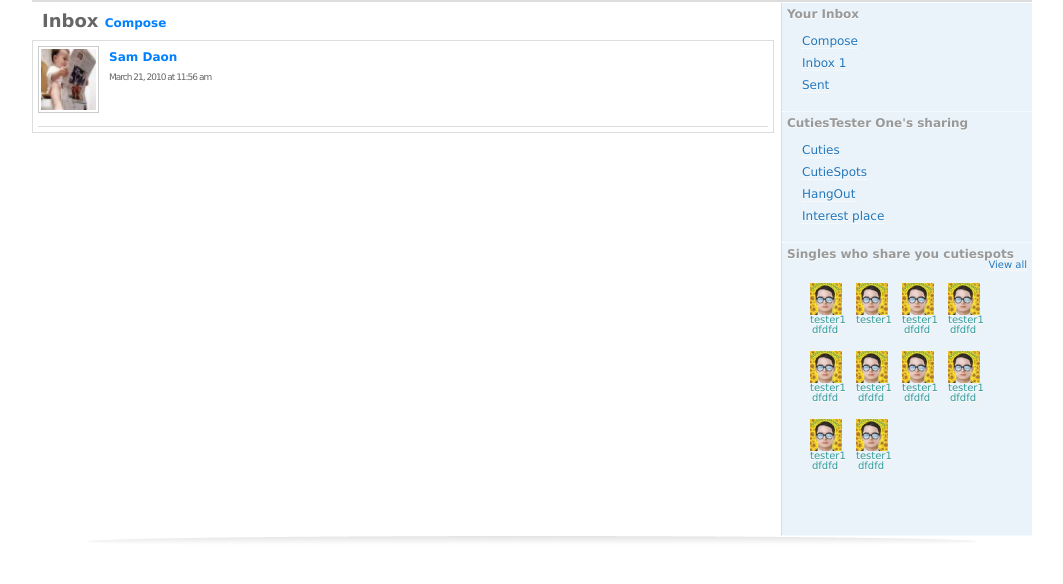
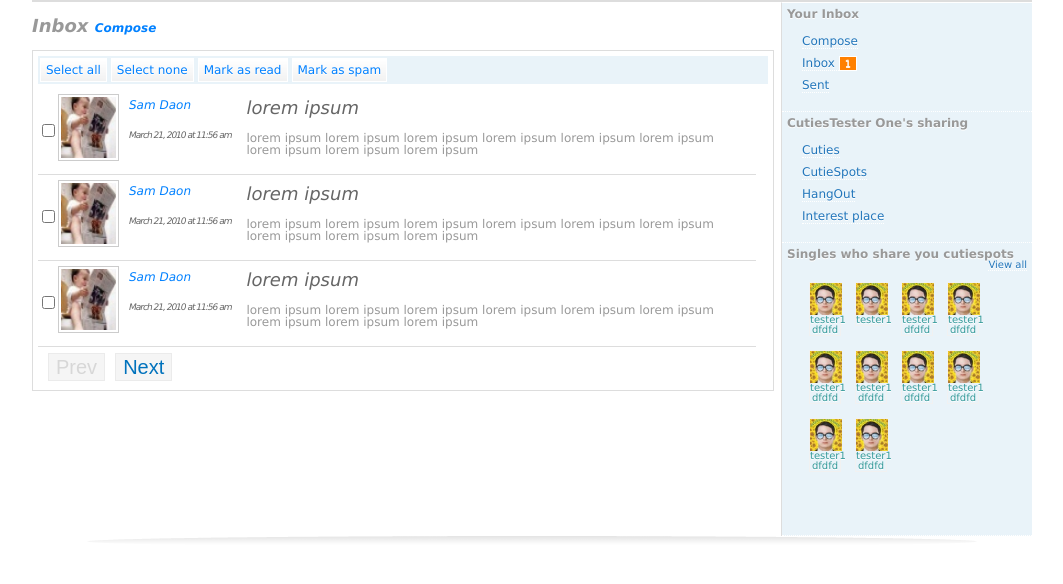
Before and after one commit to vukreative/CSUI, a plain HTML site: page inbox.html in a window 1280 px wide. Shown: the part 167-751 px from the top of the page, without its empty margins (108-1171 px from the left). Drawn offline with Linux system fonts and the light colour scheme.

Commit message:
inbox complete

```diff
--- a/css/style.css
+++ b/css/style.css
@@ -1594,7 +1594,7 @@ padding-left:24px;
 	margin-left:5px;
 	text-align: left;
 }
-.topcutie h3,.topcutiespot h3, .topusers h3, .user-recent-acts h3, .user-recent-cuties h3, .user-recent-cutiespot h3, .user-fans h3{
+.topcutie h3,.topcutiespot h3, .topusers h3, .user-recent-acts h3, .user-recent-cuties h3, .user-recent-cutiespot h3, .user-fans h3, .user-message h3{
 	font-size:18px;
 	font-weight:bold;
 	font-style:italic;
@@ -2724,10 +2724,8 @@ text-shadow:0 1px 0 #FFFFFF;
 .compose-new{
 	font-size:12px !important;
 }
-.user-message h3{
-	font-size:18px;
-	padding-left:10px;
-	color:#666;
+.user-message .inbox .messagebox{
+	margin-bottom:5px;
 }
 .user-message .inbox .messagebox .account-avatar{
 	border:1px solid #ccc;
@@ -2737,7 +2735,10 @@ text-shadow:0 1px 0 #FFFFFF;
 	width:55px;
 	height:61px;
 }
-.user-message h3.datetime{
+.user-message .message-from h3{
+	font-weight: 200 !important;
+}
+.user-message .message-from .datetime{
 	font-size:9px;
 	color:#666;
 	font-weight:normal;
@@ -2745,31 +2746,106 @@ text-shadow:0 1px 0 #FFFFFF;
 	padding-left:10px;
 	margin-top:10px;
 	letter-spacing:-1px;
-}
-.user-message h3.username{
+	font-style:none;
+}
+.user-message .message-from .username{
 	color:#003366;
 	font-size:12px;
 	padding-left:10px;
 	padding-top:5px;
 }
+.user-message .message-from .reply{
+	font-weight: normal;
+	margin-top:10px;
+	font-size: 12px !important;
+}
 .user-message .inbox{
 	width:730px;
 	margin-top:10px;
+	overflow:hidden;
 	padding:5px;
 	border:1px solid #ddd;
+}
+.user-message .inbox .messageacts{
+	clear:left;
+	background:#E9F3F9;
+	width:730px;
+	height:28px;
+	margin-bottom:10px;
+}
+.user-message .inbox .messageacts li{
+	float:left	;
+
+	font-size: 12px;
+	text-shadow:0 1px #fff;
+}
+.user-message .inbox .messageacts li a{
+	padding:5px;
+	border: 1px solid #fff;
+	display:block;
+		margin:2px;
+	-moz-border-radius:5px;
+	background:#f0f0f0 url('../img/white-grad.png') repeat top left;
+}
+.user-message .inbox .messageacts li a:hover{
+	border: 1px solid #999;
+	background:#f0f0f0  url('../img/blue-grad.png') repeat top left;;
 }
 .user-mesage .message-from{
 	width:250px;
 }
-.user-mesage .message-from h3{
-	color:#999;
-	font-size:13px !important;
-}
 .user-message .inbox .messagebox{
 	min-height:80px;
 	overflow:hidden;
 	border-bottom:1px solid #ddd;
 }
+.user-message .inbox .messagebox .cb{
+	margin-top:30px;
+	border: 1px solid #999;
+
+}
+.user-message .inbox .messagebox .hcontent{
+	margin-left:15px;
+	width:510px;
+}
+.user-message .inbox .messagebox .hcontent h3{
+
+}
+.user-message .inbox .messagebox .hcontent h3 a{
+	color:#666;
+	font-weight: normal;
+
+}
+.user-message .inbox .messagebox .hcontent .inner{
+	font-size: 12px;
+	color:#999;
+	width:490px;
+}
+.user-message .inbox .messagebox .hcontent:hover .ldelete{
+	display:block;
+}
+.user-message .inbox .messagebox .hcontent .ldelete {
+	display:none;
+	width: 16px;
+	height: 16px;
+	background: url('../../CutieSpot New UI/img/icons/bdelete.png') no-repeat;
+}
+
+.user-message .inbox .messagebox .hcontent .ldelete a {
+	display: block;
+	width: 16px;
+	float:left;
+	height: 0;
+	font-size: 1em;
+	padding-top: 16px;
+	text-indent: -2000px;
+	overflow: hidden;
+	background: url('../../CutieSpot New UI/img/icons/bdelete.png') no-repeat;
+}
 .messagecount{
-
-}
+	background:#FF8000;
+	border: 1px solid #fff;
+	padding:1px 5px;
+	color:#fff;
+	font-size: 10px;
+}
--- a/inbox.html
+++ b/inbox.html
@@ -5,6 +5,7 @@
     <title><!-- Insert your title here --></title>
 	<link rel="stylesheet" href="css/reset.css" type="text/css" media="screen" title="no title" charset="utf-8" />
     <link rel="stylesheet" href="Css/style.css" type="text/css" media="screen" title="no title" charset="utf-8" />
+	<link rel="stylesheet" href="css/pagination.css" type="text/css" media="screen" title="no title" charset="utf-8">
 	<script src="js/jquery.min.js" type="text/javascript"></script>
 	<script src="js/jquery-ui.min.js" type="text/javascript" charset="utf-8"></script>
 	<script src="js/frontend.js" type="text/javascript"></script>
@@ -65,17 +66,98 @@
 
            <div class="user-message tal left">
            		<h3>Inbox <span class="compose-new"><a href="#" title="">Compose</a></span></h3>
+
 				<div class="inbox">
-					<div class="messagebox">
+					<ul class="left messageacts">
+						<li><a href="" title="">Select all</a></li>
+						<li><a href="" title="">Select none</a></li>
+						<li><a href="" title="">Mark as read</a></li>
+						<li><a href="" title="">Mark as spam</a></li>
+					</ul>
+
+					<div class="left messagebox">
+						<input type="checkbox" name="" value="" id="" class="left cb">
+
 						<div class="account-avatar left">
 							<img src="img/avatar/5.jpg" alt="Avatar" />
-						</div>
+						</div><!-- account-avatar -->
+
 						<div class="left message-from">
 							<h3 class="username"><a href="">Sam Daon</a></h3>
 							<h3 class="datetime">March 21, 2010 at 11:56 am</h3>
 						</div><!-- message-from -->
+
+						<div class="left hcontent">
+							<h3><a href="" title="">lorem ipsum</a></h3>
+							<div class="inner left">
+								<p>lorem ipsum lorem ipsum lorem ipsum lorem ipsum lorem ipsum lorem ipsum lorem ipsum lorem ipsum lorem ipsum </p>
+							</div><!-- .inner -->
+
+							<div class="left ldelete">
+								<a href="#" title="Delete this message">Delete this message</a>
+							</div><!-- .ldelete -->
+
+						</div><!-- hcontent -->
 					</div><!-- messagebox -->
+					<div class="left messagebox">
+						<input type="checkbox" name="" value="" id="" class="left cb">
+
+						<div class="account-avatar left">
+							<img src="img/avatar/5.jpg" alt="Avatar" />
+						</div><!-- account-avatar -->
+
+						<div class="left message-from">
+							<h3 class="username"><a href="">Sam Daon</a></h3>
+							<h3 class="datetime">March 21, 2010 at 11:56 am</h3>
+						</div><!-- message-from -->
+
+						<div class="left hcontent">
+							<h3><a href="" title="">lorem ipsum</a></h3>
+							<div class="inner left">
+								<p>lorem ipsum lorem ipsum lorem ipsum lorem ipsum lorem ipsum lorem ipsum lorem ipsum lorem ipsum lorem ipsum </p>
+							</div><!-- .inner -->
+
+							<div class="left ldelete">
+								<a href="#" title="Delete this message">Delete this message</a>
+							</div><!-- .ldelete -->
+
+						</div><!-- hcontent -->
+					</div><!-- messagebox -->
+
+					<div class="left messagebox">
+						<input type="checkbox" name="" value="" id="" class="left cb">
+
+						<div class="account-avatar left">
+							<img src="img/avatar/5.jpg" alt="Avatar" />
+						</div><!-- account-avatar -->
+
+						<div class="left message-from">
+							<h3 class="username"><a href="">Sam Daon</a></h3>
+							<h3 class="datetime">March 21, 2010 at 11:56 am</h3>
+						</div><!-- message-from -->
+
+						<div class="left hcontent">
+							<h3><a href="" title="">lorem ipsum</a></h3>
+							<div class="inner left">
+								<p>lorem ipsum lorem ipsum lorem ipsum lorem ipsum lorem ipsum lorem ipsum lorem ipsum lorem ipsum lorem ipsum </p>
+							</div><!-- .inner -->
+
+							<div class="left ldelete">
+								<a href="#" title="Delete this message">Delete this message</a>
+							</div><!-- .ldelete -->
+
+						</div><!-- hcontent -->
+					</div><!-- messagebox -->
+
+					<!-- PAGINATION -->
+					<div id="tnt_pagination">
+					<span class="disabled_tnt_pagination">Prev</span><a href="#forwaed">Next</a></div>
+					<!-- /PAGINATION -->
 				</div><!-- inbox -->
+
+
+
+
            </div><!-- user-message -->
 
 			<div id="user-profile" class="right col250p">
```
